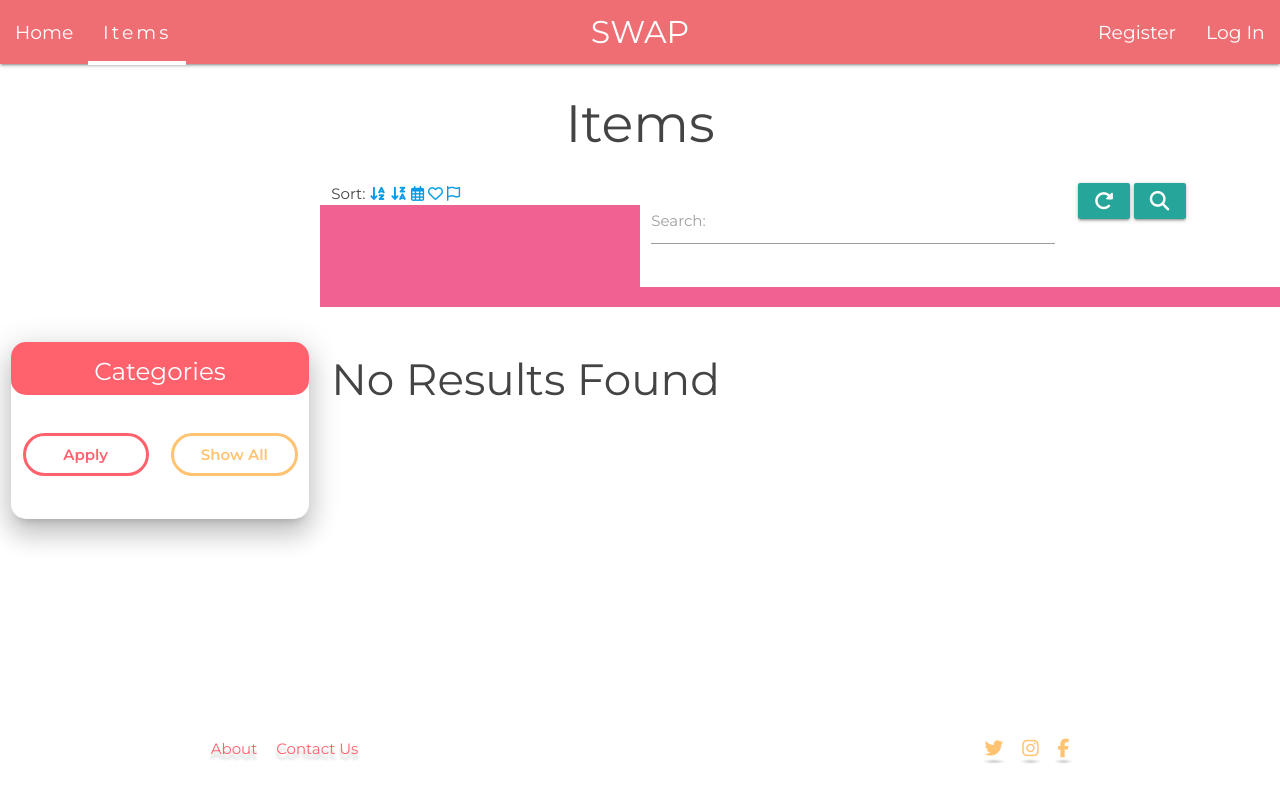
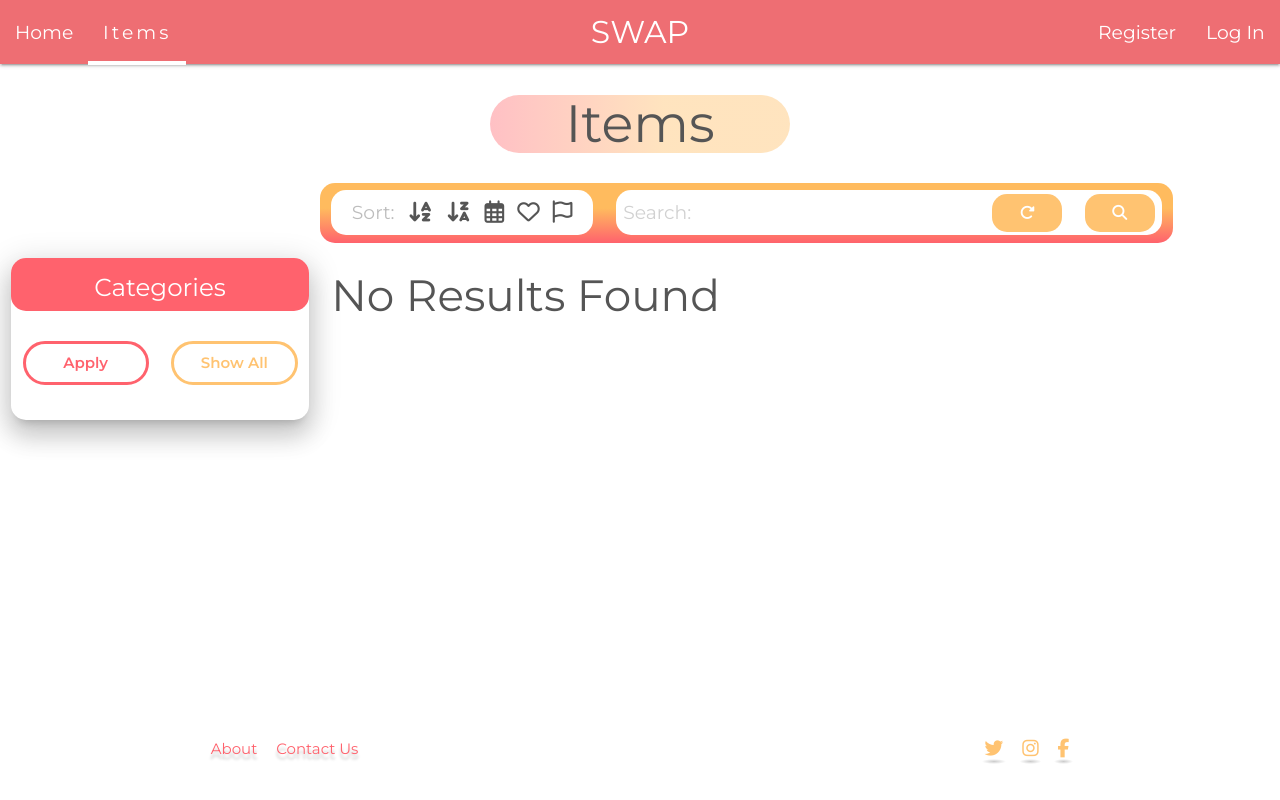
Before and after one commit to PaladinKnightMaster/swap-clothes-app, a Flask app: page /items in a window 1280 px wide. Run offline with Flask 2, Linux system fonts and the light colour scheme; data that the repository does not hold is empty; some libraries are stand-ins or nearby versions.

Commit message:
Style item Search and Sort components

```diff
--- a/static/css/style.css
+++ b/static/css/style.css
@@ -6,7 +6,7 @@ body {
     margin: 0;
     padding: 0;
     font-family: 'Montserrat', sans-serif;
-    color: #444;
+    color: rgb(85, 85, 85);
     /* Styles to make Footer sticky */
     display: flex;
     min-height: 100vh;
@@ -25,6 +25,11 @@ h1 {
     border-radius: 3rem;
 }
 
+/* Override .row margin-bottom: 20px property */
+.mb-0 {
+    margin-bottom: 0;
+}
+
 /* Color and text styles */
 .gradient-bkg-light {
     background: -webkit-linear-gradient(90deg, rgba(255,98,109,0.4) 0%, rgba(255,187,94,0.4) 58%, rgb(255,187,94,0.4) 100%);
@@ -38,6 +43,13 @@ h1 {
     background: -webkit-linear-gradient(90deg, rgba(255,98,109,1) 0%, rgba(255,187,94,1) 58%, rgba(255,187,94,1) 100%);
     background: -o-linear-gradient(90deg, rgba(255,98,109,1) 0%, rgba(255,187,94,1) 58%, rgba(255,187,94,1) 100%);
     background: linear-gradient(90deg, rgba(255,98,109,1) 0%, rgba(255,187,94,1) 58%, rgba(255,187,94,1) 100%);
+}
+
+.gradient-bkg-top {
+    background: -moz-linear-gradient(0deg, rgba(255,98,109,1) 0%, rgba(255,187,94,1) 58%, rgba(255,187,94,1) 100%);
+    background: -webkit-linear-gradient(0deg, rgba(255,98,109,1) 0%, rgba(255,187,94,1) 58%, rgba(255,187,94,1) 100%);
+    background: -o-linear-gradient(0deg, rgba(255,98,109,1) 0%, rgba(255,187,94,1) 58%, rgba(255,187,94,1) 100%);
+    background: linear-gradient(0deg, rgba(255,98,109,1) 0%, rgba(255,187,94,1) 58%, rgba(255,187,94,1) 100%);
 }
 
 .accent-text{
@@ -56,8 +68,9 @@ h1 {
     background-color: #FFC371;
 }
 
-.filled-red, .filled-red {
+.filled-red, .filled-orange {
     color: #fff;
+    border: none;
 }
 
 .outlined-red {
@@ -89,7 +102,7 @@ h1 {
     width: 100%;
     display: inline-block;
     padding: 0;
-    margin: 0.5rem auto;
+    margin: 0 auto;
     cursor: pointer;
     font-weight: 600;
     transition: all 0.2s ease-in-out;
@@ -322,3 +335,63 @@ nav ul a:hover, .active {
     color: #000;
     font-weight: 600;
 }
+
+/* ----------SORT AND SEARCH CONTAINER ON ITEMS PAGE---------- */
+.sort-container, .search-container {
+    height: 3rem;
+    border: none;
+    margin-top: 0.5rem;
+    margin-bottom: 0.5rem;
+    padding: 0 0.5rem;
+}
+
+.sort-container {
+    line-height: 3rem;
+    display: flex;
+    justify-content: space-evenly;
+}
+
+.sort-title {
+    font-size: 1.25rem;
+}
+
+/* Style sorting buttons */
+.sort-container a {
+    font-size: 1.5rem;
+    color: inherit;
+    line-height: 3rem;
+}
+
+.sort-container a:hover {
+    color: #FF626D;
+}
+
+.row div.search-container-parent {
+    padding: 0;
+}
+
+.search-container {
+    margin-left: 0.75rem;
+    margin-right: 0.75rem;
+}
+
+.input-field{
+    margin: 0;
+    padding: 0;
+}
+
+/* overriding default materialize input styles */
+input#search.validate {
+    margin: 0;
+    height: auto;
+    top: -1rem;
+    line-height: 2rem;
+    font-family: inherit;
+    font-size: 1.25rem;
+    border: none;
+    position: relative;
+}
+
+.search-container .swap-btn {
+    margin: 0.25rem 0;
+}
--- a/templates/items.html
+++ b/templates/items.html
@@ -4,14 +4,15 @@
 {% block sidenav_items %}active-sidenav{% endblock %}
 
 {% block content %}
-<h1>Items</h1>
+<h1 class="gradient-bkg-light">Items</h1>
 
-<div class="row">
-    <div class="col s12 l9 offset-l3 pink lighten-2">
-        <div class="row">
+<div class="row mb-0">
+    <div class="col s12 l9 xl8 offset-l3 offset-xl3 gradient-bkg-top border-radius-sm">
+        <div class="row mb-0">
             <!-- Buttons to sort all items  -->
-            <div class="col s12 m6 l4 white">
-                Sort:
+            <div class="col s12 m4">
+                <div class="white border-radius-sm sort-container">
+                    <span class="sort-title grey-text text-lighten-1">Sort:</span>
                     <!-- Alphabetically -->
                     <a href="{{ url_for('sort', sort_by = 'a-to-z') }}">
                         <i class="fas fa-sort-alpha-down"></i>
@@ -33,19 +34,25 @@
                         <i class="far fa-flag"></i>
                     </a>
                 </div>
+            </div>
             <!-- Add search bar to allow the user to search through the items  -->
-            <div class="col s12 m6 l8 white">
-                <form action="{{ url_for('search') }}" method="POST">
+            <div class="col s12 m8 search-container-parent">
+                <form action="{{ url_for('search') }}" method="POST" class="white border-radius-sm search-container">
                     <div class="row">
-                        <div class="input-field col s12 m8">
-                            <input type="text" name="search" id="search" minlength="1" class="validate" required>
-                            <label for="search">Search:</label>
+                        <!-- Search input -->
+                        <div class="col s12 m8">
+                            <label for="search"></label>
+                            <input type="text" name="search" id="search" minlength="1" placeholder="Search:" class="validate required">
                         </div>
-                        <div class="col s12 m4">
-                            <a href="{{ url_for('items') }}" class="btn">
+                        <!-- Reset button -->
+                        <div class="col s4 m2 offset-s2 center">
+                            <a href="{{ url_for('items') }}" class="swap-btn filled-orange border-radius-sm">
                                 <i class="fas fa-redo-alt"></i>
                             </a>
-                            <button type="submit" class="btn">
+                        </div>
+                        <!-- Submit button -->
+                        <div class="col s4 m2">
+                            <button type="submit" class="swap-btn filled-orange border-radius-sm">
                                 <i class="fas fa-search"></i>
                             </button>
                         </div>
```
Lines whose indentation alone changed are shown as unchanged.
